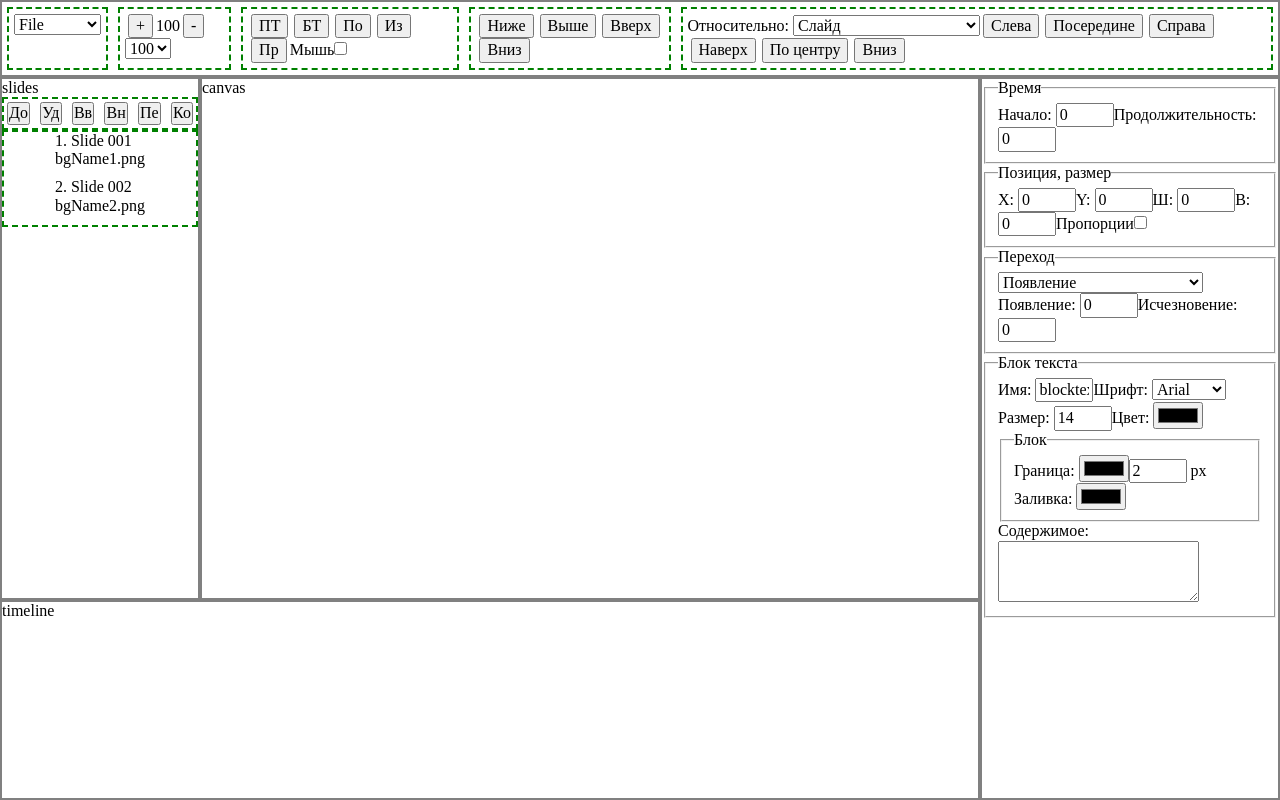
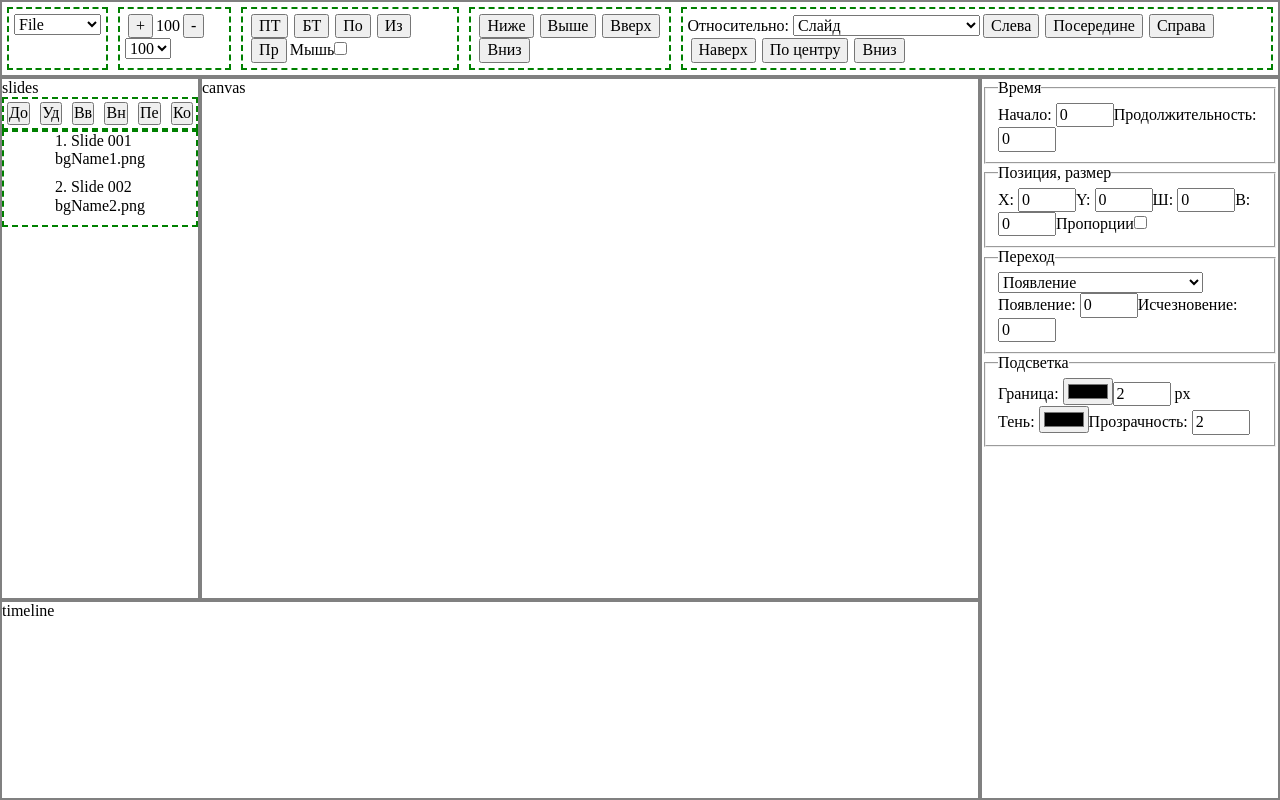
Before and after one commit to kvazimode/capticlone-desktop, a React app: page / in a window 1280 px wide. Built offline with nearby package versions, Linux system fonts and the light colour scheme.

Commit message:
params for highlight element

```diff
--- a/src/app/panels/params/element.jsx
+++ b/src/app/panels/params/element.jsx
@@ -4,6 +4,7 @@ import Slide from './element/slide.jsx'
 import Img from './element/image.jsx'
 import Rect from './element/rect.jsx'
 import TextBlock from './element/text-block.jsx'
+import Highlight from './element/highlight.jsx'
 
 const bgList = [
     `bgName1.png`,
@@ -33,6 +34,8 @@ export default function Element(props) {
         case `rect`:
             return <Rect />;
         case `text-block`:
-            return <TextBlock />
+            return <TextBlock />;
+        case `highlight`:
+            return <Highlight />
     }
 }
--- /dev/null
+++ b/src/app/panels/params/element/highlight.jsx
@@ -0,0 +1,16 @@
+import React from 'react'
+
+export default function Highlight() {
+    return <fieldset>
+        <legend>Подсветка</legend>
+        <label htmlFor="block-highlight-border-color">Граница: </label>
+        <input id="block-highlight-border-color" className="param-field param-field--border-color" type="color" defaultValue="#fff"></input>
+        <input id="block-highlight-border-width" className="param-field param-field--border-width" type="number" defaultValue="2"></input>
+        <label htmlFor="block-highlight-border-width"> px</label>
+        <br/>
+        <label htmlFor="block-highlight-fill-color">Тень: </label>
+        <input id="block-highlight-fill-color" className="param-field param-field--fill-color" type="color" defaultValue="#fff"></input>
+        <label htmlFor="block-highlight-alpha">Прозрачность: </label>
+        <input id="block-highlight-alpha" className="param-field param-field--alpha" type="number" defaultValue="2"></input>
+    </fieldset>
+}
--- a/src/app/panels/params/params.jsx
+++ b/src/app/panels/params/params.jsx
@@ -8,7 +8,8 @@ const type =
 // `slide`
 // `image`
 // `rect`
-`text-block`
+// `text-block`
+`highlight`
 
 export default function Params() {
   return (
```
